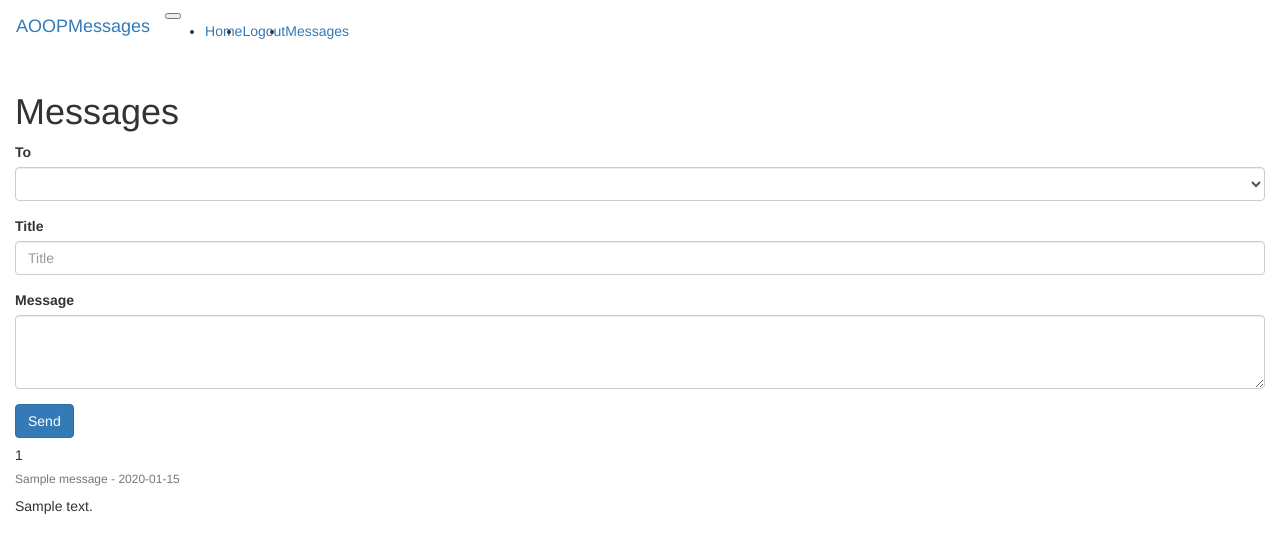
After one commit to kbrons/prog-objetos-avanzada, a Flask app: page /messages in a window 1280 px wide. The commit adds this page. Shown: the top 553 px of the page. Run offline with Flask 2, Linux system fonts and the light colour scheme; a user stored in the database is signed in; tables that the repository leaves empty hold one stand-in row (values such as "Sample post"); lists and menus that the app fills with data are empty; some libraries are stand-ins or nearby versions.

Commit message:
Add messages home, send message

```diff
--- a/AOOPMessages/__init__.py
+++ b/AOOPMessages/__init__.py
@@ -26,6 +26,9 @@ def create_app(config_name='development'):
     from AOOPMessages.auth.auth import auth
     app.register_blueprint(auth)
 
+    from AOOPMessages.messages.messages import messages
+    app.register_blueprint(messages)
+
     from AOOPMessages.errors.errors_handler import errors
     app.register_blueprint(errors)
 
--- a/AOOPMessages/messages/messages.py
+++ b/AOOPMessages/messages/messages.py
@@ -2,14 +2,16 @@ from flask import url_for
 from flask import redirect
 from flask import render_template
 from flask import Blueprint
+from flask import request
 from flask_login import current_user
-from AOOPMessages.models import User, Message
+from AOOPMessages import db
+from AOOPMessages.models import Message, User
 
 
 messages = Blueprint('messages', __name__)
 
 
-@messages.route('/', methods=['GET'])
+@messages.route('/messages', methods=['GET'])
 def home():
     if not current_user.is_authenticated:
         return redirect(url_for('auth.login'))
@@ -18,15 +20,28 @@ def home():
         receiver_id=current_user.id
     ).all()
 
-    authorIds = map(lambda message: message.author_id, receivedMessages)
+    users = User.query.filter(
+        User.id != current_user.id
+    ).all()
 
-    authors = User.query.filter_by(User.id.in_(authorIds)).with_entities(
-        User.id, User.email).all()
+    return render_template('messages.html',
+                           receivedMessages=receivedMessages,
+                           users=users)
 
-    authorDict = {}
-    for author in authors:
-        authorDict[author.id] = author.email
 
-    return render_template('received_messages.html',
-                           receivedMessages=receivedMessages,
-                           authors=authorDict)
+@messages.route('/messages', methods=['POST'])
+def send_message():
+    if not current_user.is_authenticated:
+        return redirect(url_for('auth.login'))
+
+    message = Message(
+        author_id=current_user.id,
+        receiver_id=int(request.form.get('to')),
+        title=request.form.get('title'),
+        body=request.form.get('body')
+    )
+
+    db.session.add(message)
+    db.session.commit()
+
+    return redirect(url_for('messages.home'))
--- a/AOOPMessages/templates/base.html
+++ b/AOOPMessages/templates/base.html
@@ -17,6 +17,9 @@
         <li class="nav-item">
           <a class="nav-link" href="/logout">Logout</a>
         </li>
+        <li class="nav-item">
+          <a class="nav-link" href="/messages">Messages</a>
+        </li>
         {% else %}
         <li class="nav-item">
           <a class="nav-link" href="/login">Login</a>
--- /dev/null
+++ b/AOOPMessages/templates/messages.html
@@ -0,0 +1,57 @@
+{% extends "base.html" %}
+{% block title %}Messages{% endblock %}
+
+{% block content %}
+<div class="container-fluid">
+    <div class="row">
+        <div class="col-md-12">
+            <h1>
+                Messages
+            </h1>
+        </div>
+    </div>
+    <div class="row">
+        <div class="col-md-12">
+            <form action="/messages" method="POST">
+                <div class="form-group">
+                    <label for="to">To</label>
+                    <select class="form-control" id="to" name="to">
+                        {% for user in users %}
+                        <option value="{{user.id}}">{{ user.email }}</option>
+                        {% endfor %}
+                    </select>
+                </div>
+                <div class="form-group">
+                    <label for="title">Title</label>
+                    <input type="text" class="form-control" id="title" name="title" placeholder="Title">
+                </div>
+                <div class="form-group">
+                    <label for="body">Message</label>
+                    <textarea class="form-control" id="body" name="body" rows="3"></textarea>
+                </div>
+                <button type="submit" class="btn btn-primary">Send</button>
+            </form>
+        </div>
+    </div>
+    <div class="row mt-3">
+        {% if receivedMessages|length > 0 %}
+        {% for message in receivedMessages %}
+        <div class="col-md-12 col-lg-6">
+            <div class="card mt-2">
+                <div class="card-body">
+                    <h5 class="card-title">{{ message.author_id }}</h5>
+                    <h6 class="card-subtitle mb-2 text-muted">{{ message.title }} - {{ message.timestamp.strftime('%Y-%m-%d') }}</h6>
+                    <p class="card-text">{{ message.body }}</p>
+                    <!-- <a href="#" class="card-link">Card link</a> -->
+                </div>
+            </div>
+        </div>
+        {% endfor %}
+        {% else %}
+        <div class="col-md-12 text-center">
+            You haven't received any messages yet.
+        </div>
+        {% endif %}
+    </div>
+</div>
+{% endblock %}
```
Also changed, not shown: AOOPMessages/templates/received_messages.html (deleted, +0 -26 lines).
